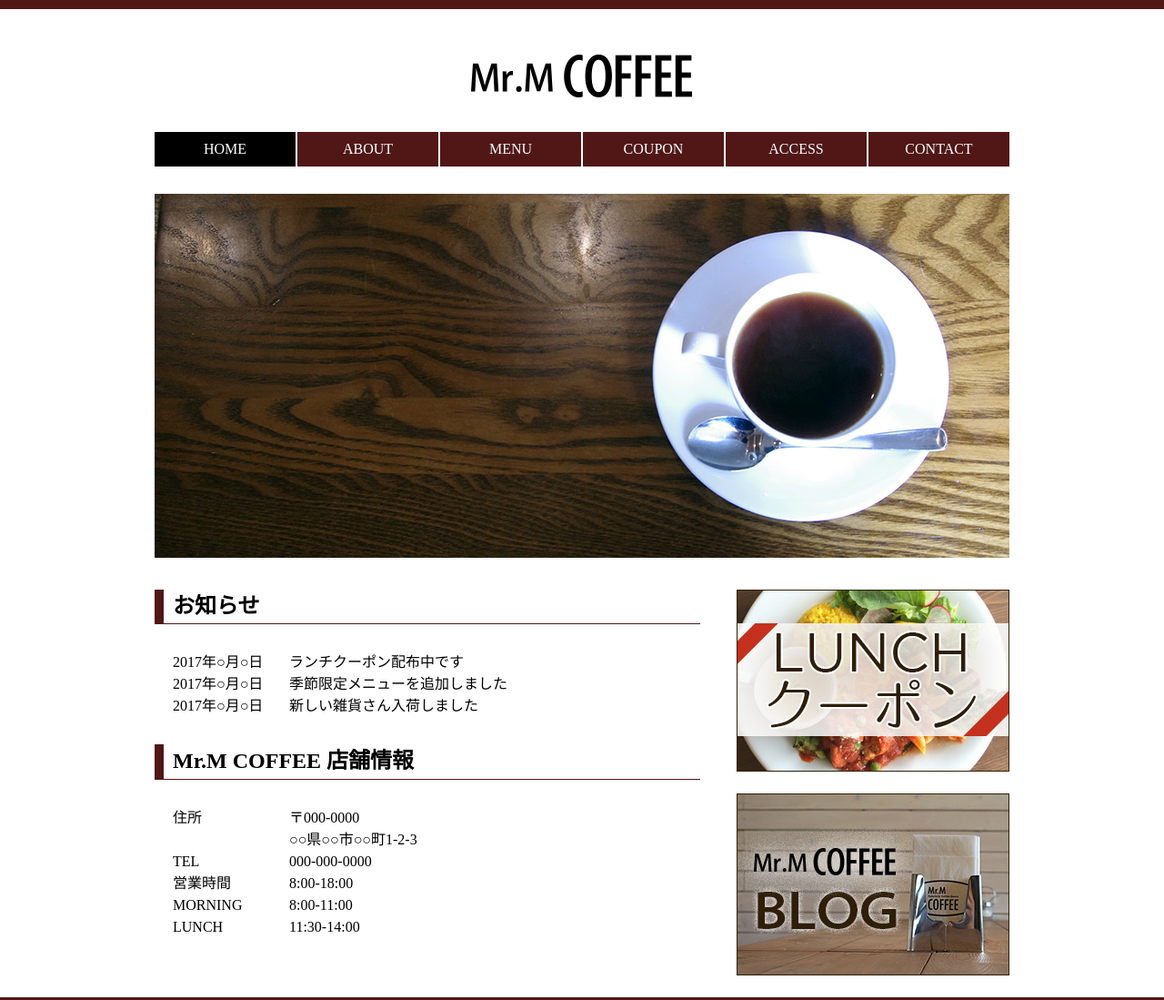
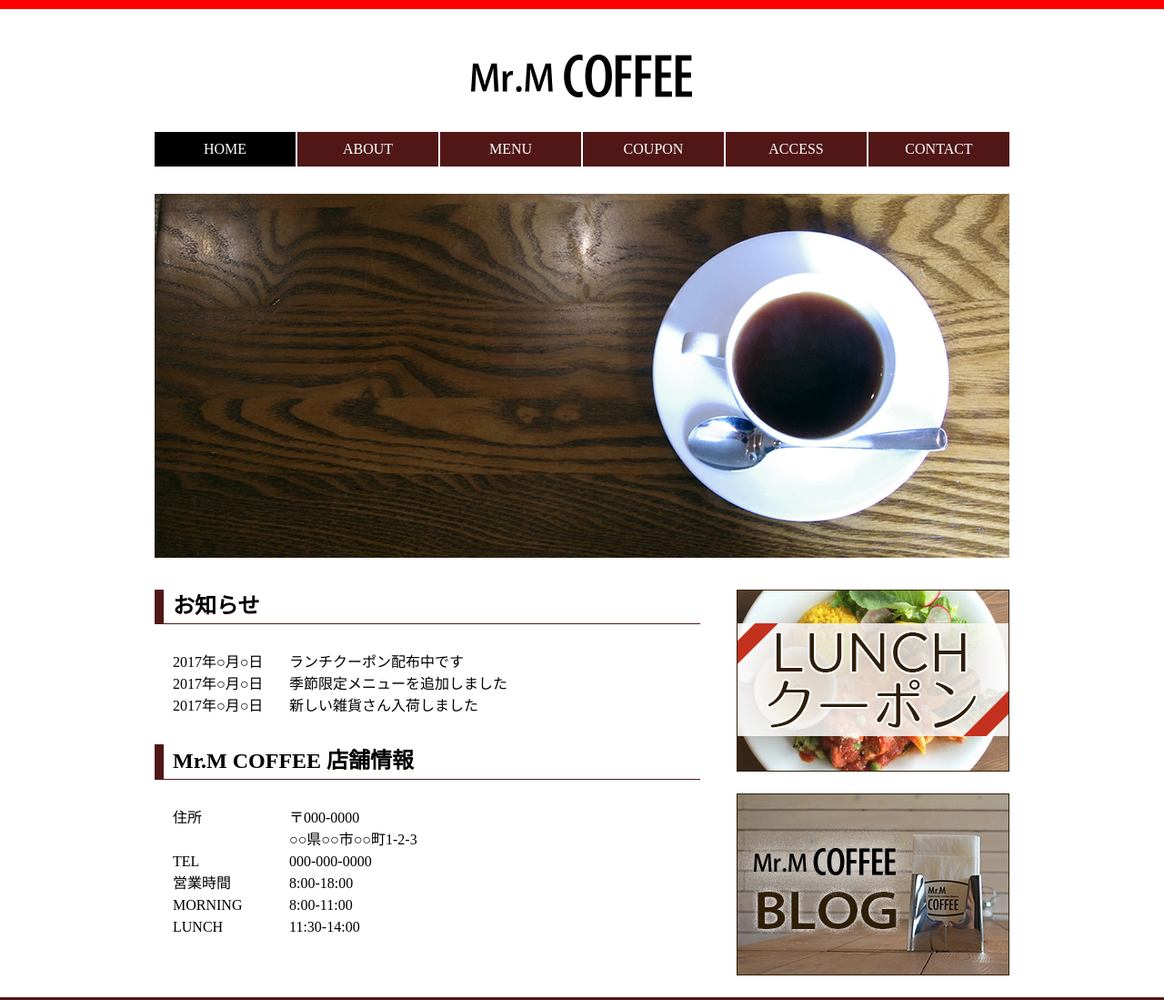
Before and after one commit to takatakunishi/takatakunishi, a plain HTML site: page index.html in a window 1280 px wide. Shown: the top 1099 px of the page at 91% size. Drawn offline with Linux system fonts and the light colour scheme.

Commit message:
Update style.css

```diff
--- a/css/style.css
+++ b/css/style.css
@@ -8,7 +8,7 @@ body{
 
 
 header{
-    border-top: 10px solid #511717;
+    border-top: 10px solid red;
 }
 
 header h1{
```
